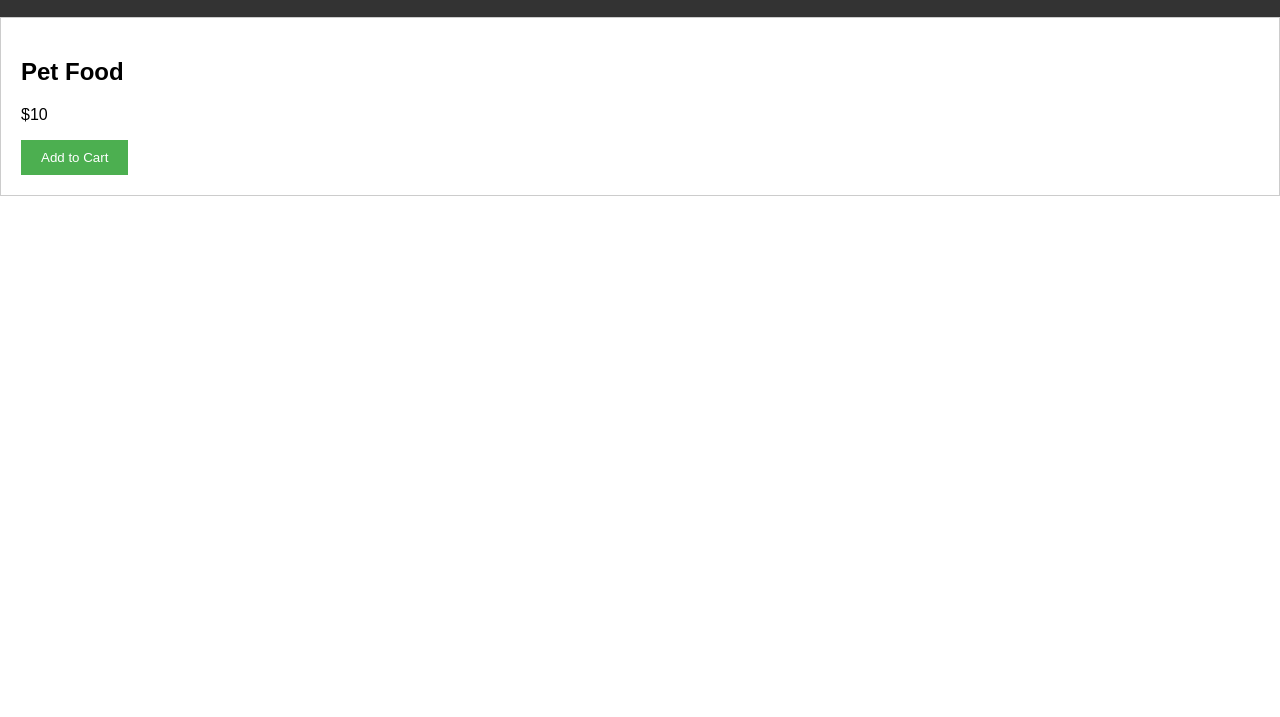
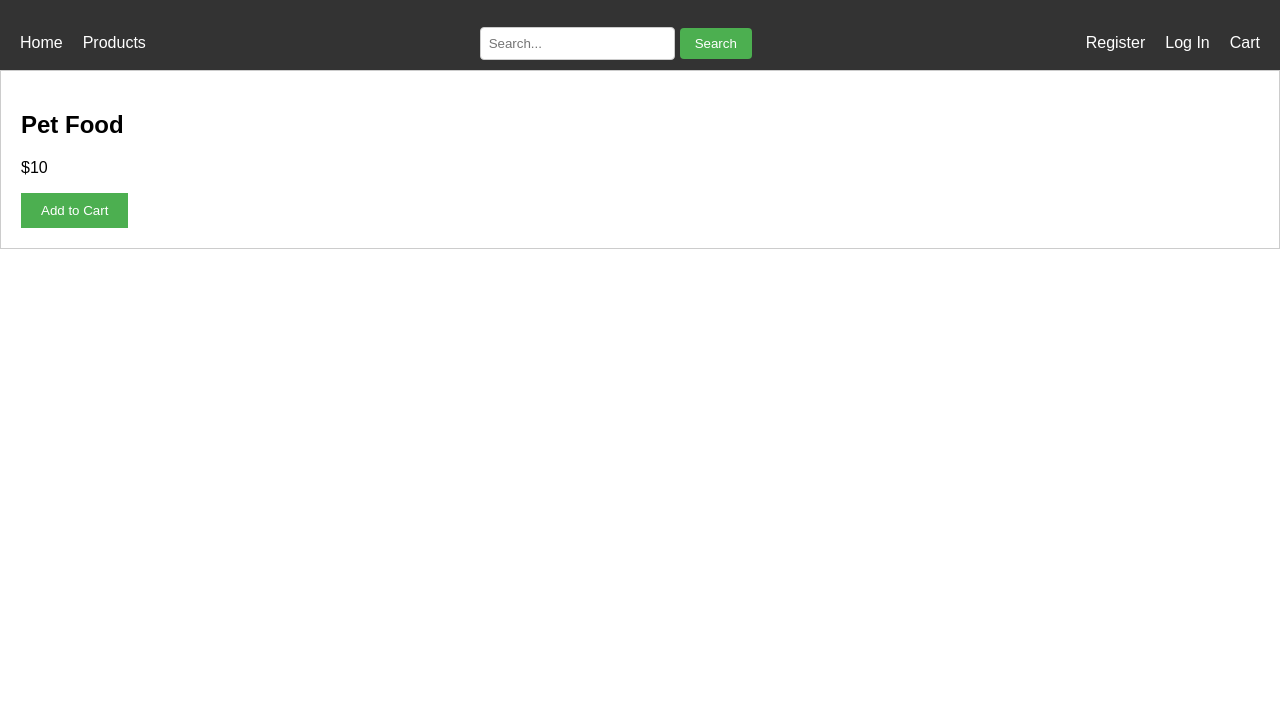
Before and after one commit to DUva98/IT310-Project, a plain HTML site: page index.html in a window 1280 px wide. Shown: the part 83-800 px from the top of the page. Drawn offline with Linux system fonts and the light colour scheme.

Commit message:
Added login.html, register.html. Updated index.html and style.css
- updated index.html with nav bar and search bar

- added login.html

- added register.html

- updated style.css

```diff
--- a/index.html
+++ b/index.html
@@ -11,6 +11,26 @@
         <h1>Pet Food Store</h1>
         <button id="viewCartBtn">View Cart</button>
     </header>
+
+	<nav>
+	  <ul>
+		<li><a href="index.html">Home</a></li>
+		<li><a href="#">Products</a></li>
+	  </ul>
+
+		<div class="search-bar">
+            <input type="text" placeholder="Search...">
+            <button type="submit">Search</button>
+        </div>
+
+		<div class="right-items">
+			<ul>
+			  <li><a href="register.html">Register</a></li>
+			  <li><a href="login.html">Log In</a></li>
+			  <li><a href="#">Cart</a></li>
+			</ul>
+		</div>
+	</nav>
 
     <main>
         <section class="product">
--- a/styles.css
+++ b/styles.css
@@ -69,3 +69,78 @@ header {
     text-decoration: none;
     cursor: pointer;
 }
+
+nav {
+    background-color: #333;
+    color: #fff;
+    padding: 10px 20px;
+    display: flex;
+    justify-content: space-between;
+    align-items: center;
+  }
+
+  nav ul {
+    list-style-type: none;
+    margin: 0;
+    padding: 0;
+    display: flex;
+  }
+
+  nav ul li {
+    margin-right: 20px;
+  }
+
+  nav ul li:last-child {
+    margin-right: 0;
+  }
+
+  nav ul li a {
+    color: #fff;
+    text-decoration: none;
+	transition: color 0.3s;
+  }
+
+  nav ul li a:hover {
+    color: #ffcc00; /* Change to desired hover color */
+}
+
+  .right-items {
+    margin-left: auto;
+  }
+
+  .right-items ul li a {
+    color: #fff;
+    text-decoration: none;
+    transition: color 0.3s; /* Add transition for smooth color change */
+}
+
+.right-items ul li a:hover {
+    color: #ffcc00; /* Change to desired hover color */
+}
+
+  .search-bar {
+    flex-grow: 1;
+    display: flex;
+    justify-content: center;
+    align-items: center;
+}
+
+.search-bar input[type="text"] {
+    padding: 8px;
+    border: 1px solid #ccc;
+    border-radius: 4px;
+    margin-right: 5px;
+}
+
+.search-bar button[type="submit"] {
+    padding: 8px 15px;
+    background-color: #4CAF50;
+    color: white;
+    border: none;
+    border-radius: 4px;
+    cursor: pointer;
+}
+
+.search-bar button[type="submit"]:hover {
+    background-color: #45a049;
+}
```
Also changed, not shown: login.html (added, +81 -0 lines), register.html (added, +90 -0 lines).
